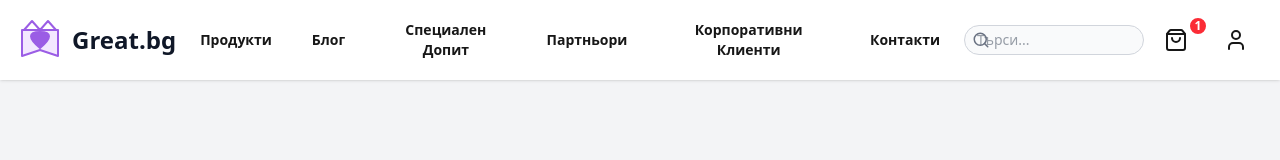
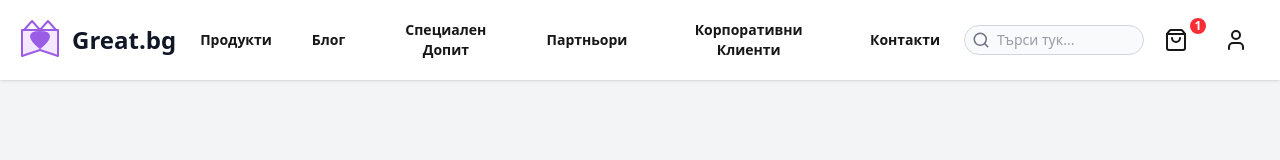
Before and after one commit to B-D-2409/figmaToTailwind, a Next.js app in the folder Pattern/figmapattern/: page / in a window 1280 px wide. Shown: the top 160 px of the page. Built offline with nearby package versions, Linux system fonts and the light colour scheme.

Commit message:
fix space input field for search bar

```diff
--- a/Pattern/figmapattern/src/components/header/header.tsx
+++ b/Pattern/figmapattern/src/components/header/header.tsx
@@ -59,8 +59,10 @@ function Header() {
                             value={search}
                             onChange={(e) => setSearch(e.target.value)}
                             onKeyDown={(e) => e.key === "Enter" && handleSearch()}
-                            placeholder="Търси..."
-                            className="w-full border border-gray-300 dark:border-gray-700 rounded-full px-3 py-1 text-sm bg-gray-50 dark:bg-gray-800 text-gray-700 dark:text-gray-200 focus:outline-none focus:ring-2 focus:ring-blue-500"
+                            onFocus={() => setSearchFocused(true)}
+                            onBlur={() => setSearchFocused(false)}
+                            placeholder="Търси тук..."
+                            className={`w-full pl-8 pr-1 py-1 text-sm border border-gray-300 dark:border-gray-700 rounded-full bg-gray-50 dark:bg-gray-800 text-gray-700 dark:text-gray-200 focus:outline-none focus:ring-2 focus:ring-blue-500 transition-all duration-200`}
                         />
                     </div>
 
```
